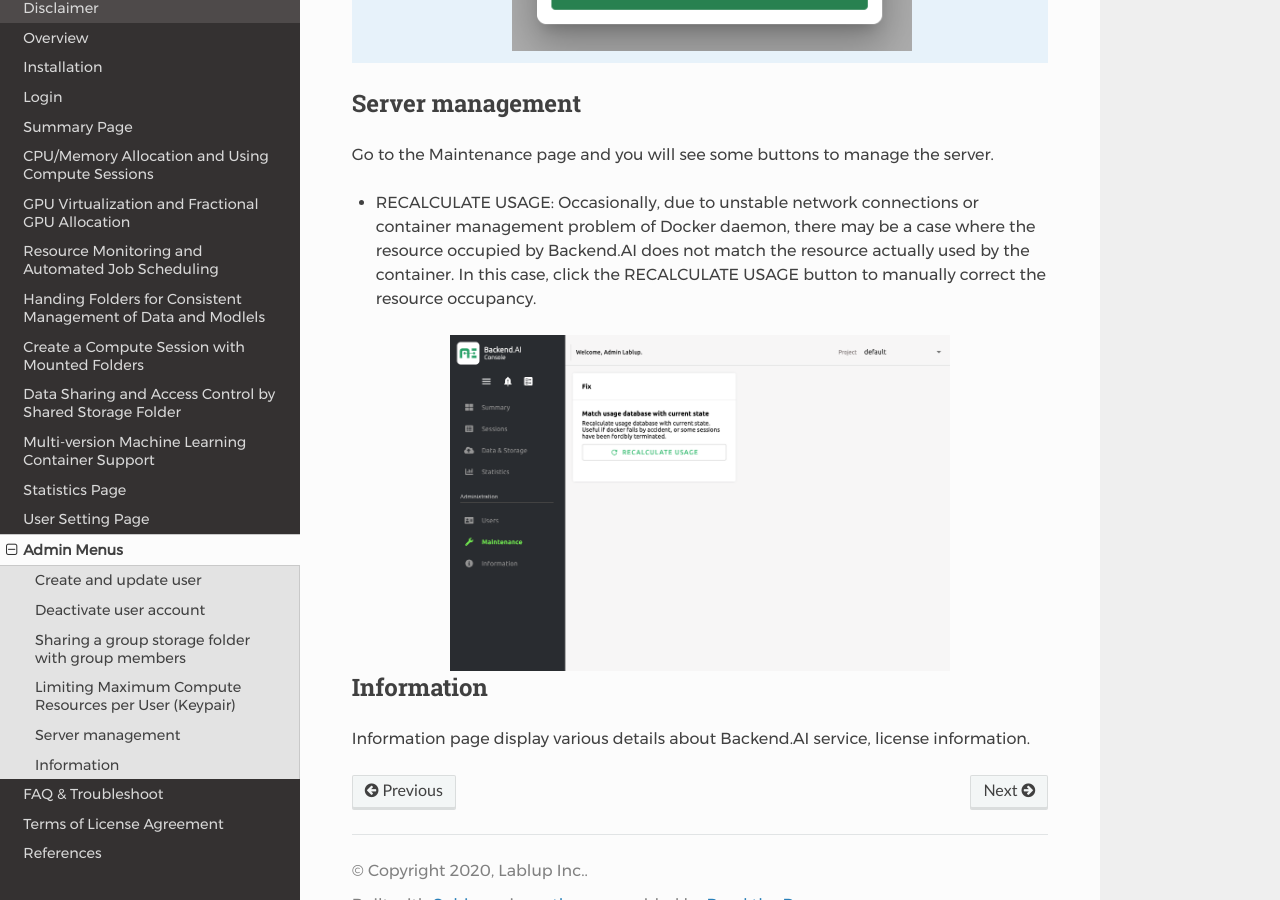
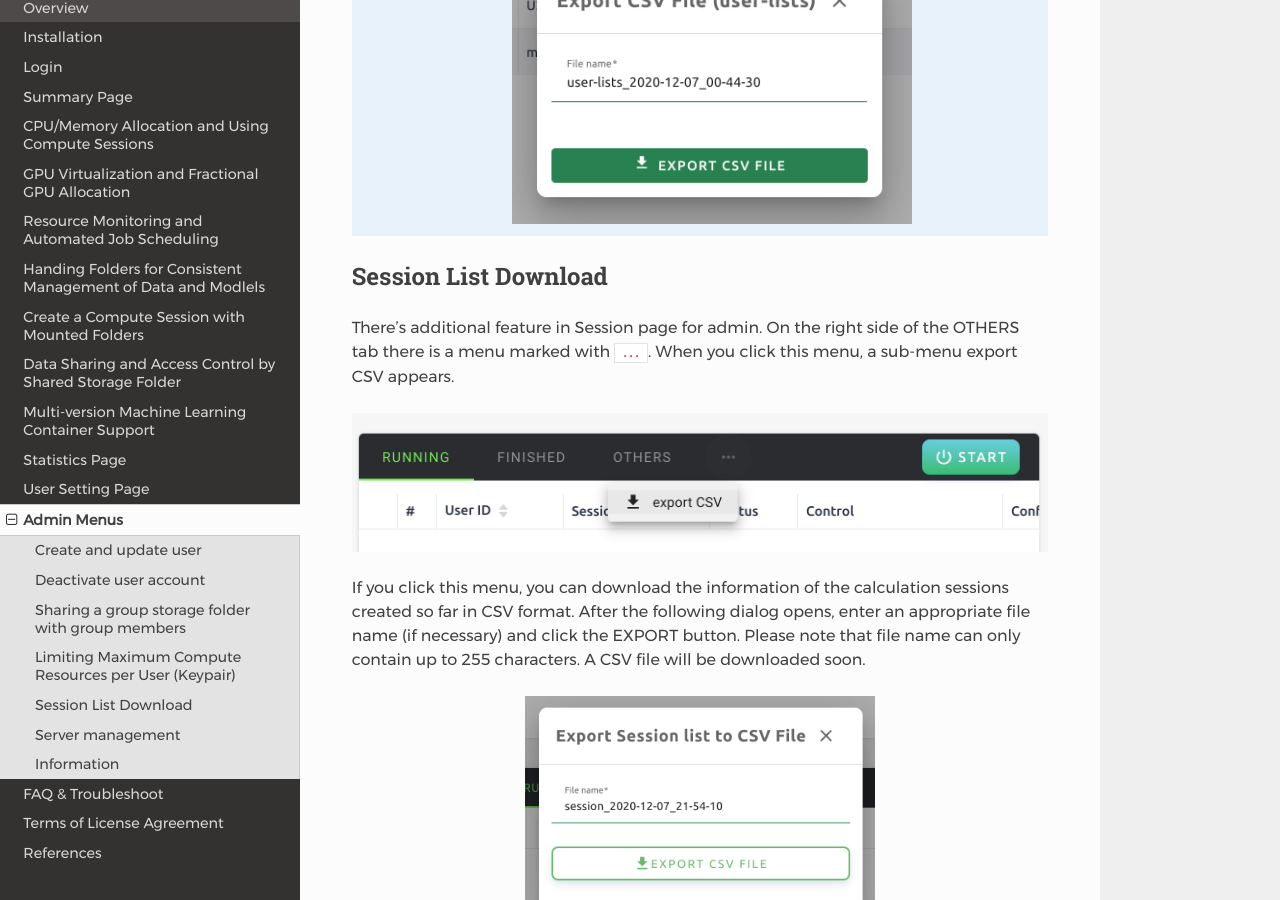
Before and after one commit to lablup/backend.ai-docs-webui, a Sphinx documentation site: the page built from docs/admin_menu/admin_menu.rst, in a window 1280 px wide and 900 px high, scrolled down 13379 px. Built offline with Sphinx 7.4.7 and the Read the Docs theme 2.0.0, drawn with Linux system fonts in a browser that asks for light colours; some of the changed text lies outside the part shown.

Commit message:
docs: move export session list feature to admin_menu and add reactivating user and credential changes in admin_menu

```diff
--- a/docs/admin_menu/admin_menu.rst
+++ b/docs/admin_menu/admin_menu.rst
@@ -109,6 +109,13 @@
 
 To re-activate users, go to Users - Inactive tab, and edit the target user to
 turn on "Active user?" field.
+
+.. note::
+
+   Please note that inactivating the user affects all of credentials to be inactive,
+   but reactivating the user does not affects inactivated credentials, since the user
+   account can have multiple keypairs, which brings hard to decide which credential
+   should be reactivated.
 
 .. _sharing-a-group-storage:
 
@@ -300,6 +307,26 @@
        :width: 400
        :align: center
 
+
+Session List Download
+---------------------
+
+There's additional feature in Session page for admin.
+On the right side of the OTHERS tab there is a menu marked with ``...``.
+When you click this menu, a sub-menu export CSV appears.
+
+.. image:: export_csv_menu.png
+
+If you click this menu, you can download the information of the calculation sessions
+created so far in CSV format. After the following dialog opens, enter an appropriate
+file name (if necessary) and click the EXPORT button. Please note that file name can
+only contain up to 255 characters. A CSV file will be downloaded soon.
+
+.. image:: export_session_dialog.png
+   :width: 350
+   :align: center
+
+
 Server management
 -----------------
 
```
Also changed, not shown: docs/allocate_cpu_mem/allocate_cpu_mem.rst (+0 -19 lines), docs/admin_menu/export_csv_menu.png (renamed from docs/allocate_cpu_mem/export_csv_menu.png), docs/admin_menu/export_session_dialog.png (renamed from docs/allocate_cpu_mem/export_session_dialog.png), 2 other files.
